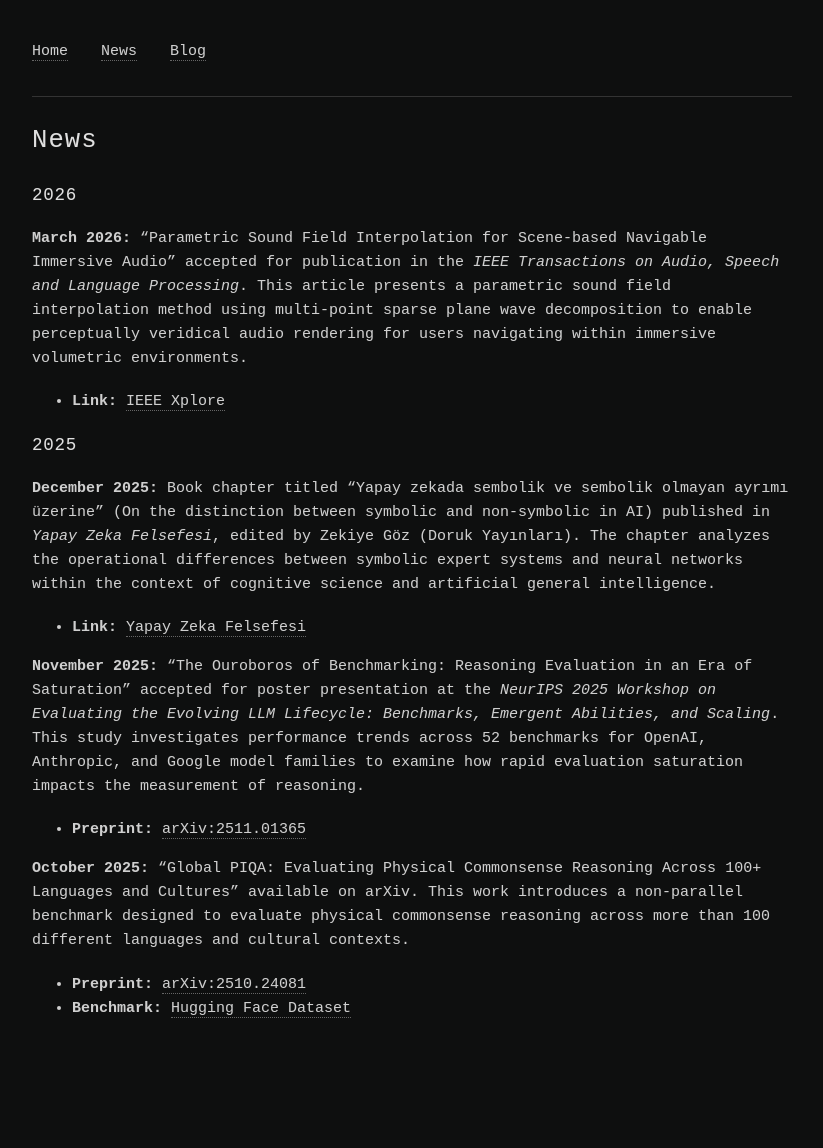
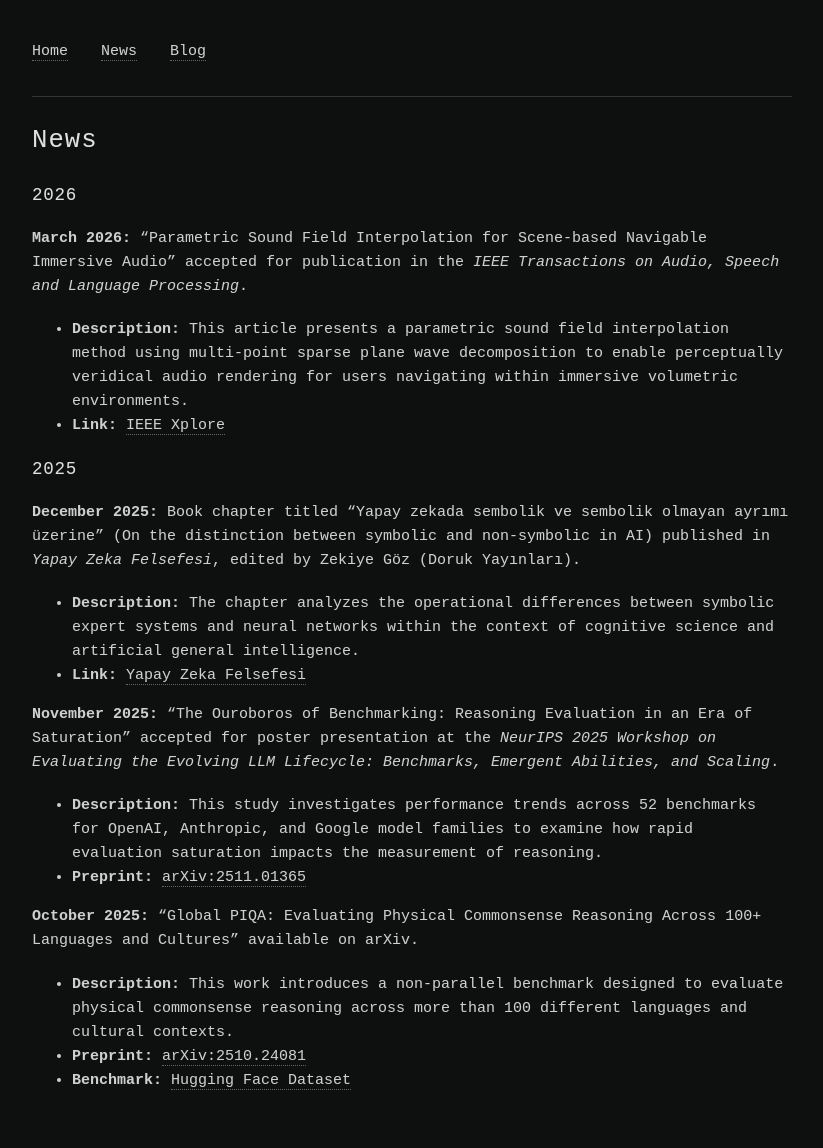
Before and after one commit to ieddeveci/ieddeveci.github.io, a Jekyll site: the page built from news.md, in a window 1280 px wide. Shown: the whole page, without its empty margins (228-1051 px from the left). Built offline with Jekyll 4.4.1, drawn with Linux system fonts in a browser that asks for light colours; before the commit the page ends 1076 px from its top, so only the background shows below that.

Commit message:
Enhance publication entries with descriptions and links
Added descriptions and links for publications in news.md.

```diff
--- a/news.md
+++ b/news.md
@@ -6,17 +6,21 @@ permalink: /news/
 
 ### 2026
 
-**March 2026:** "Parametric Sound Field Interpolation for Scene-based Navigable Immersive Audio" accepted for publication in the *IEEE Transactions on Audio, Speech and Language Processing*. This article presents a parametric sound field interpolation method using multi-point sparse plane wave decomposition to enable perceptually veridical audio rendering for users navigating within immersive volumetric environments.
+**March 2026:** "Parametric Sound Field Interpolation for Scene-based Navigable Immersive Audio" accepted for publication in the *IEEE Transactions on Audio, Speech and Language Processing*.
+* **Description:** This article presents a parametric sound field interpolation method using multi-point sparse plane wave decomposition to enable perceptually veridical audio rendering for users navigating within immersive volumetric environments.
 * **Link:** [IEEE Xplore](https://ieeexplore.ieee.org/abstract/document/11425806)
 
 ### 2025
 
-**December 2025:** Book chapter titled "Yapay zekada sembolik ve sembolik olmayan ayrımı üzerine" (On the distinction between symbolic and non-symbolic in AI) published in *Yapay Zeka Felsefesi*, edited by Zekiye Göz (Doruk Yayınları). The chapter analyzes the operational differences between symbolic expert systems and neural networks within the context of cognitive science and artificial general intelligence.
+**December 2025:** Book chapter titled "Yapay zekada sembolik ve sembolik olmayan ayrımı üzerine" (On the distinction between symbolic and non-symbolic in AI) published in *Yapay Zeka Felsefesi*, edited by Zekiye Göz (Doruk Yayınları).
+* **Description:** The chapter analyzes the operational differences between symbolic expert systems and neural networks within the context of cognitive science and artificial general intelligence.
 * **Link:** [Yapay Zeka Felsefesi](https://www.dorukyayinlari.com/kitap/yapay-zeka-felsefesi-cbf)
 
-**November 2025:** "The Ouroboros of Benchmarking: Reasoning Evaluation in an Era of Saturation" accepted for poster presentation at the *NeurIPS 2025 Workshop on Evaluating the Evolving LLM Lifecycle: Benchmarks, Emergent Abilities, and Scaling*. This study investigates performance trends across 52 benchmarks for OpenAI, Anthropic, and Google model families to examine how rapid evaluation saturation impacts the measurement of reasoning.
+**November 2025:** "The Ouroboros of Benchmarking: Reasoning Evaluation in an Era of Saturation" accepted for poster presentation at the *NeurIPS 2025 Workshop on Evaluating the Evolving LLM Lifecycle: Benchmarks, Emergent Abilities, and Scaling*.
+* **Description:** This study investigates performance trends across 52 benchmarks for OpenAI, Anthropic, and Google model families to examine how rapid evaluation saturation impacts the measurement of reasoning.
 * **Preprint:** [arXiv:2511.01365](https://arxiv.org/abs/2511.01365)
 
-**October 2025:** "Global PIQA: Evaluating Physical Commonsense Reasoning Across 100+ Languages and Cultures" available on arXiv. This work introduces a non-parallel benchmark designed to evaluate physical commonsense reasoning across more than 100 different languages and cultural contexts.
+**October 2025:** "Global PIQA: Evaluating Physical Commonsense Reasoning Across 100+ Languages and Cultures" available on arXiv.
+* **Description:** This work introduces a non-parallel benchmark designed to evaluate physical commonsense reasoning across more than 100 different languages and cultural contexts.
 * **Preprint:** [arXiv:2510.24081](https://arxiv.org/abs/2510.24081)
 * **Benchmark:** [Hugging Face Dataset](https://huggingface.co/datasets/mrlbenchmarks/global-piqa-nonparallel?s=35)
```
